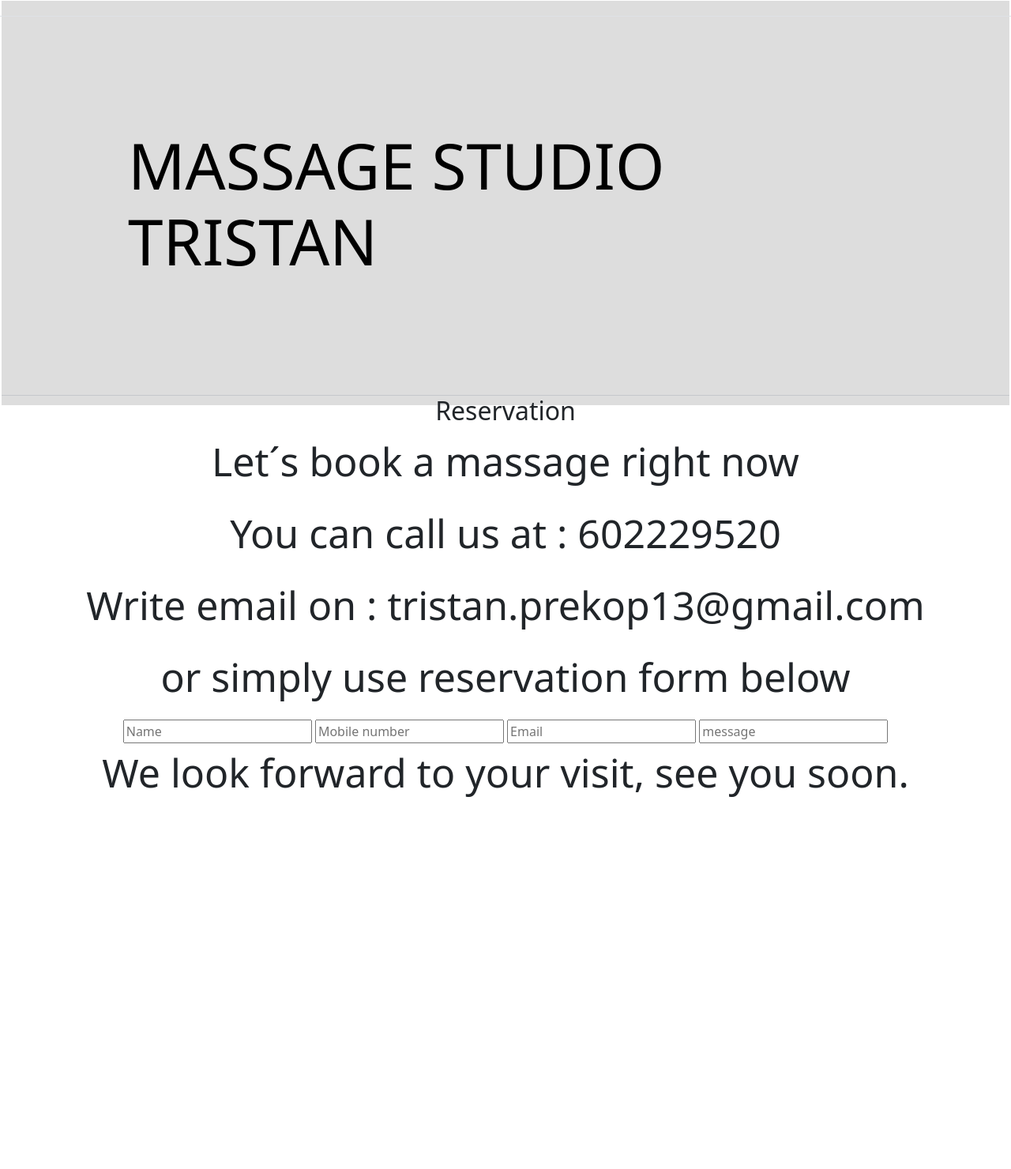
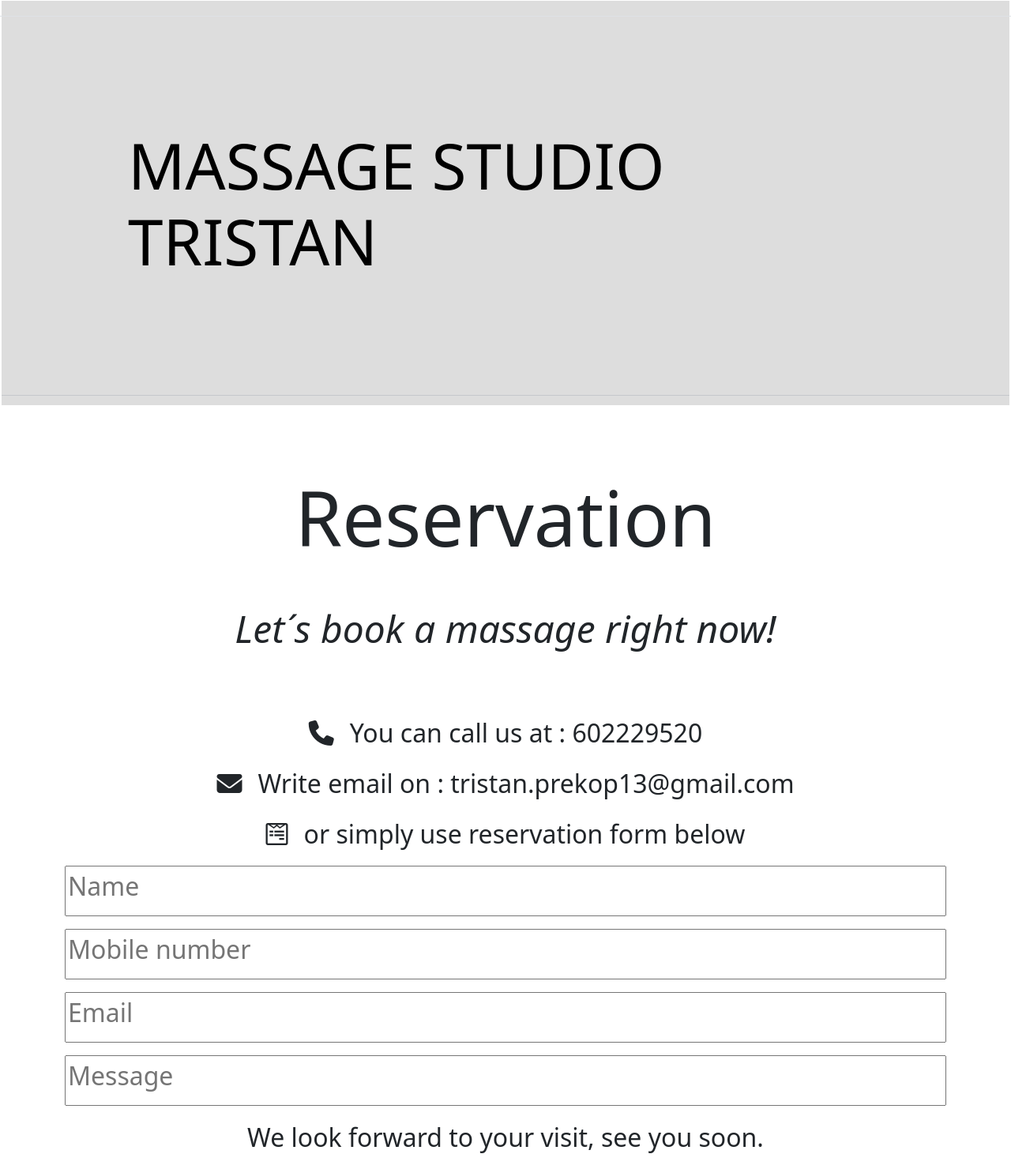
Before and after one commit to 3s7an/massage-studio-tristaan, a PHP site: page /reservation in a window 1280 px wide. Shown: the part 56-1536 px from the top of the page at 79% size. Before the commit the page ends 1065 px from the top, so only its background shows below. Run offline with PHP 8.4, Linux system fonts and the light colour scheme.

Commit message:
dostylovanie rezervacneho formularu

```diff
--- a/css/style.css
+++ b/css/style.css
@@ -82,7 +82,7 @@ section .container {
 }
 
 section p {
-    font-size: 50px;
+    font-size: 2em;
 
 
 }
@@ -98,6 +98,7 @@ section p {
     display: flex;
     align-items: center;
     margin-bottom: 10em;
+
 
     font-size:12px;
 }
@@ -241,3 +242,39 @@ nav ul {
 .home-paragraph {
     margin-bottom: 5em;
 }
+
+.reservation-heading {
+    font-size:6em;
+    margin: 1em 0em 0.5em 0em ;
+}
+
+#reservation-booking-message {
+    font-size:3em;
+    margin-bottom: 1.5em;
+    font-style: italic;
+}
+
+#reservation-telephone-icon{
+    margin-right: 20px;
+}
+
+#reservation-mail-icon{
+    margin-right: 20px;
+}
+
+#reservation-form-icon {
+    margin-right: 20px;
+}
+
+.reservation-forms {
+    display:flex;
+    flex-direction: column;
+}
+
+.reservation-forms input {
+    height: 4em;
+    margin-bottom: 1em;
+}
+.reservation-forms input::placeholder{
+    font-size: 2em;
+}
--- a/home.php
+++ b/home.php
@@ -7,11 +7,11 @@
     <title>Document</title>
 </head>
 <body>
-    <h2 class="home-nadpis">Welcome to my studio</h2>
+    <h2 class="home-nadpis">Welcome to my website</h2>
     <p class="home-paragraph">
 
 Relax. Refresh. Rejuvenate.
-At Serenity Massage Studio, we believe in the power of touch to heal and transform. Our mission is to provide a sanctuary where you can escape the stresses of daily life and embark on a journey towards holistic well-being.
+At Massage Studio Tristan, we believe in the power of touch to heal and transform. Our mission is to provide a sanctuary where you can escape the stresses of daily life and embark on a journey towards holistic well-being.
 </p>
 
 
--- a/reservation.php
+++ b/reservation.php
@@ -9,16 +9,20 @@
     <link rel="stylesheet" href="./css/style.css">
 </head>
 <body>
-    <h2>Reservation</h2>
-    <p>Let´s book a massage right now</p>
-    <p>You can call us at : 602229520</p>
-    <p>Write email on : tristan.prekop13@gmail.com</p>
-    <p>or simply use reservation form below</p>
+    <h2 class="reservation-heading">Reservation</h2>
+    <p id="reservation-booking-message">Let´s book a massage right now!</p>
+    <p><i class="fa-solid fa-phone" id="reservation-telephone-icon"></i>You can call us at : 602229520</p>
+    <p><i class="fa-solid fa-envelope" id="reservation-mail-icon"></i>Write email on : tristan.prekop13@gmail.com</p>
+    <p><i class="fa-brands fa-wpforms" id="reservation-form-icon"></i>or simply use reservation form below</p>
 
+    <form method="post">
+        <div class="reservation-forms">
     <input type="text" placeholder="Name">
-    <input type="text" placeholder="Mobile number">
-    <input type="email" placeholder="Email">
-    <input type="textarea" placeholder="message">
+        <input type="text" placeholder="Mobile number">
+            <input type="email" placeholder="Email">
+                <input type="textarea" placeholder="Message">
+        </div>
+    </form>
 
     <p>We look forward to your visit, see you soon.</p>
 
```
Also changed, not shown: css/services.css (line endings or trailing spaces).
